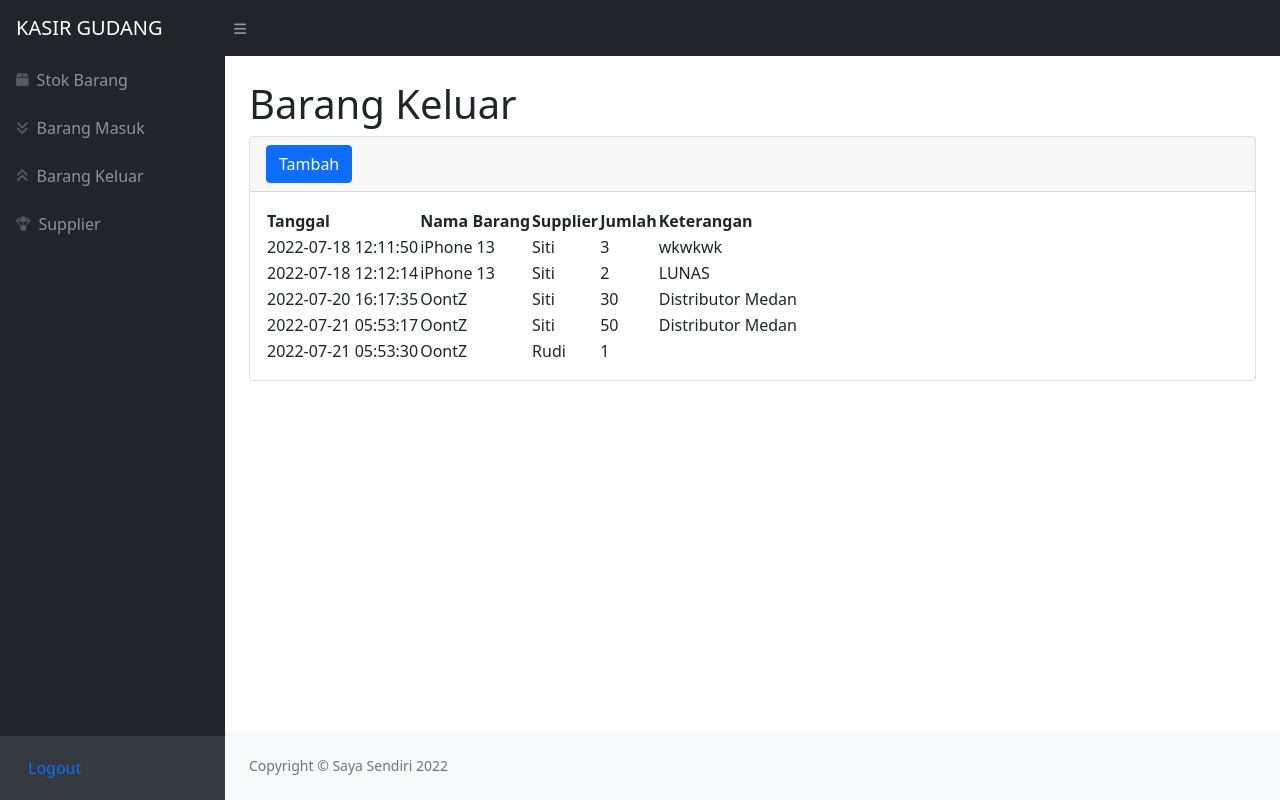
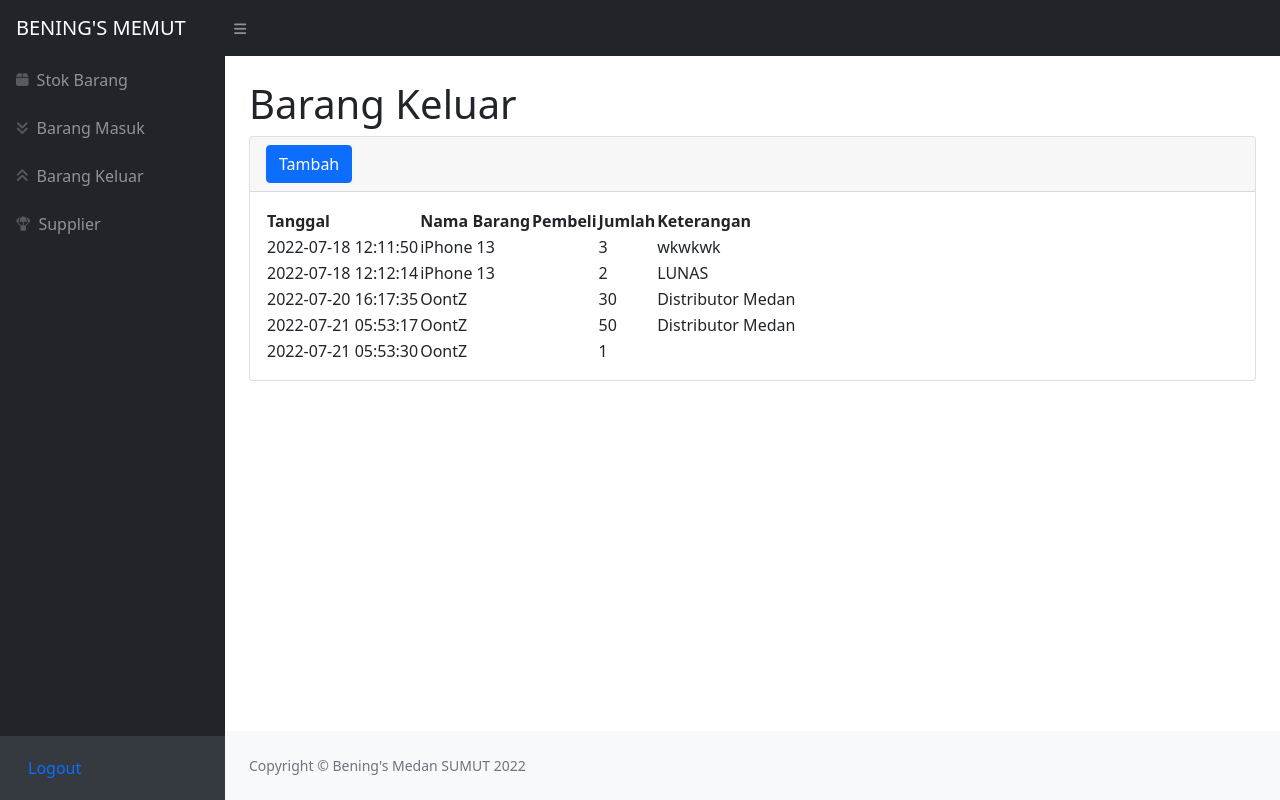
Before and after one commit to dimasspanjaitan/kasir-gudang, a PHP site: page /keluar.php in a window 1280 px wide. Run offline with PHP 8.4, Linux system fonts and the light colour scheme; a user stored in the database is signed in; data comes from the database, SQL or seed files in the repository; data that the repository does not hold is empty; some libraries are stand-ins or nearby versions.

Commit message:
Fix Tampilan

```diff
--- a/function.php
+++ b/function.php
@@ -2,7 +2,7 @@
     session_start();
 
     // Membuat koneksi ke database
-    $connect = mysqli_connect("localhost", "root", "", "kasir-gudang"); // ("alamat database", "username database", "password database", "nama database")
+    $connect = mysqli_connect("localhost", "root", "", "stok-benings"); // ("alamat database", "username database", "password database", "nama database")
 
     // Menambah barang baru
     if(isset($_POST['save_barang'])){
@@ -51,7 +51,7 @@
     // Menambah barang keluar
     if(isset($_POST['save_keluar'])){
         $barang_keluar = $_POST['barang_keluar'];
-        $supplier_keluar = $_POST['supplier_keluar'];
+        $pembeli = $_POST['pembeli'];
         $qty = $_POST['qty'];
         $keterangan_keluar = $_POST['keterangan_keluar'];
 
@@ -61,7 +61,7 @@
         $current_stok = $getdata['stok']; // ambil data stok sekarang
         $final_stok = $current_stok - $qty; // stok sekarang dikurang qty barang keluar
 
-        $tambah_barang_keluar = mysqli_query($connect, "INSERT INTO keluar (id_barang, id_supplier, qty, keterangan_keluar) VALUES('$barang_keluar', '$supplier_keluar', '$qty', '$keterangan_keluar')"); // menyimpan data barang keluar
+        $tambah_barang_keluar = mysqli_query($connect, "INSERT INTO keluar (id_barang, pembeli, qty, keterangan_keluar) VALUES('$barang_keluar', '$pembeli', '$qty', '$keterangan_keluar')"); // menyimpan data barang keluar
         $update_stok_keluar = mysqli_query($connect, "UPDATE barang SET stok='$final_stok' WHERE id='$barang_keluar'"); // update data stok di tabel barang
 
         if ($tambah_barang_keluar && $update_stok_keluar) {
--- a/keluar.php
+++ b/keluar.php
@@ -11,7 +11,7 @@
         <meta name="viewport" content="width=device-width, initial-scale=1, shrink-to-fit=no" />
         <meta name="description" content="" />
         <meta name="author" content="" />
-        <title>Barang Keluar - Kasir Gudang</title>
+        <title>Barang Keluar - Bening's</title>
         <link href="css/datatables-style.css" rel="stylesheet" />
         <link href="css/styles.css" rel="stylesheet" />
         <script src="js/font-awesome.min.js" crossorigin="anonymous"></script>
@@ -19,7 +19,7 @@
     <body class="sb-nav-fixed">
         <nav class="sb-topnav navbar navbar-expand navbar-dark bg-dark">
             <!-- Navbar Brand-->
-            <a class="navbar-brand ps-3" href="index.php">KASIR GUDANG</a>
+            <a class="navbar-brand ps-3" href="index.php">BENING'S MEMUT</a>
             <!-- Sidebar Toggle-->
             <button class="btn btn-link btn-sm order-1 order-lg-0 me-4 me-lg-0" id="sidebarToggle" href="#!"><i class="fas fa-bars"></i></button>
         </nav>
@@ -70,7 +70,7 @@
                                         <tr>
                                             <th>Tanggal</th>
                                             <th>Nama Barang</th>
-                                            <th>Supplier</th>
+                                            <th>Pembeli</th>
                                             <th>Jumlah</th>
                                             <th>Keterangan</th>
                                         </tr>
@@ -78,18 +78,18 @@
                                     <tbody>
 
                                         <?php
-                                            $getdata_keluar = mysqli_query($connect, "SELECT * FROM keluar INNER JOIN barang ON barang.id = keluar.id_barang INNER JOIN supplier ON supplier.id = keluar.id_supplier");
+                                            $getdata_keluar = mysqli_query($connect, "SELECT * FROM keluar INNER JOIN barang ON barang.id = keluar.id_barang");
                                             foreach($getdata_keluar as $data){
                                                 $tanggal = $data['tanggal'];
                                                 $nama_barang = $data['nama_barang'];
-                                                $supplier = $data['nama_supplier'];
+                                                $pembeli = $data['pembeli'];
                                                 $jumlah = $data['qty'];
                                                 $keterangan = $data['keterangan_keluar'];
                                         ?>
                                             <tr>
                                                 <td><?= $tanggal ?></td>
                                                 <td><?= $nama_barang ?></td>
-                                                <td><?= $supplier ?></td>
+                                                <td><?= $pembeli ?></td>
                                                 <td><?= $jumlah ?></td>
                                                 <td><?= $keterangan ?></td>
                                             </tr>
@@ -106,7 +106,7 @@
                 <footer class="py-4 bg-light mt-auto">
                     <div class="container-fluid px-4">
                         <div class="d-flex align-items-center justify-content-between small">
-                            <div class="text-muted">Copyright &copy; Saya Sendiri 2022</div>
+                            <div class="text-muted">Copyright &copy; Bening's Medan SUMUT 2022</div>
                         </div>
                     </div>
                 </footer>
@@ -160,21 +160,8 @@
                         <!-- Select data supplier -->
                         <div class="row pt-3">
                             <div class="col">
-                                <label for="supplier_keluar" class="form-label"><small>Nama Supplier</small></label>
-                                <select name="supplier_keluar" id="supplier_keluar" class="form-control">
-                                    <?php
-                                        $data_supplier = mysqli_query($connect, "SELECT * FROM supplier");
-                                        while($datas = mysqli_fetch_array($data_supplier) ){
-                                            $id = $datas['id'];
-                                            $nama_supplier = $datas['nama_supplier'];
-                                    ?>
-
-                                    <option value="<?= $id; ?>"> <?= $nama_supplier; ?> </option>
-
-                                    <?php
-                                        }
-                                    ?>
-                                </select>
+                                <label for="supplier_keluar" class="form-label"><small>Pembeli</small></label>
+                                <input type="text" name="pembeli" id="pembeli" placeholder="Pembeli" class="form-control">
                             </div>
                         </div>
                         <div class="row pt-3">
--- a/masuk.php
+++ b/masuk.php
@@ -11,7 +11,7 @@
         <meta name="viewport" content="width=device-width, initial-scale=1, shrink-to-fit=no" />
         <meta name="description" content="" />
         <meta name="author" content="" />
-        <title>Barang Masuk - Kasir Gudang</title>
+        <title>Barang Masuk - Bening's</title>
         <link href="css/datatables-style.css" rel="stylesheet" />
         <link href="css/styles.css" rel="stylesheet" />
         <script src="js/font-awesome.min.js" crossorigin="anonymous"></script>
@@ -20,7 +20,7 @@
         <!-- TOPBAR HEADER -->
         <nav class="sb-topnav navbar navbar-expand navbar-dark bg-dark">
             <!-- Navbar Brand-->
-            <a class="navbar-brand ps-3" href="index.php">KASIR GUDANG</a>
+            <a class="navbar-brand ps-3" href="index.php">BENING'S MEMUT</a>
             <!-- Sidebar Toggle-->
             <button class="btn btn-link btn-sm order-1 order-lg-0 me-4 me-lg-0" id="sidebarToggle" href="#!"><i class="fas fa-bars"></i></button>
         </nav>
@@ -122,7 +122,7 @@
                 <footer class="py-4 bg-light mt-auto">
                     <div class="container-fluid px-4">
                         <div class="d-flex align-items-center justify-content-between small">
-                            <div class="text-muted">Copyright &copy; Saya Sendiri 2022</div>
+                            <div class="text-muted">Copyright &copy; Bening's Medan SUMUT 2022</div>
                         </div>
                     </div>
                 </footer>
--- a/supplier.php
+++ b/supplier.php
@@ -11,7 +11,7 @@
         <meta name="viewport" content="width=device-width, initial-scale=1, shrink-to-fit=no" />
         <meta name="description" content="" />
         <meta name="author" content="" />
-        <title>Supplier - Kasir Gudang</title>
+        <title>Supplier - Bening's</title>
         <link href="css/datatables-style.css" rel="stylesheet" />
         <link href="css/styles.css" rel="stylesheet" />
         <script src="js/font-awesome.min.js" crossorigin="anonymous"></script>
@@ -19,7 +19,7 @@
     <body class="sb-nav-fixed">
         <nav class="sb-topnav navbar navbar-expand navbar-dark bg-dark">
             <!-- Navbar Brand-->
-            <a class="navbar-brand ps-3" href="index.php">KASIR GUDANG</a>
+            <a class="navbar-brand ps-3" href="index.php">BENING'S MEMUT</a>
             <!-- Sidebar Toggle-->
             <button class="btn btn-link btn-sm order-1 order-lg-0 me-4 me-lg-0" id="sidebarToggle" href="#!"><i class="fas fa-bars"></i></button>
         </nav>
@@ -104,7 +104,7 @@
                 <footer class="py-4 bg-light mt-auto">
                     <div class="container-fluid px-4">
                         <div class="d-flex align-items-center justify-content-between small">
-                            <div class="text-muted">Copyright &copy; Saya Sendiri 2022</div>
+                            <div class="text-muted">Copyright &copy; Bening's Medan SUMUT 2022</div>
                         </div>
                     </div>
                 </footer>
```
Also changed, not shown: index.php (+5 -5 lines).
